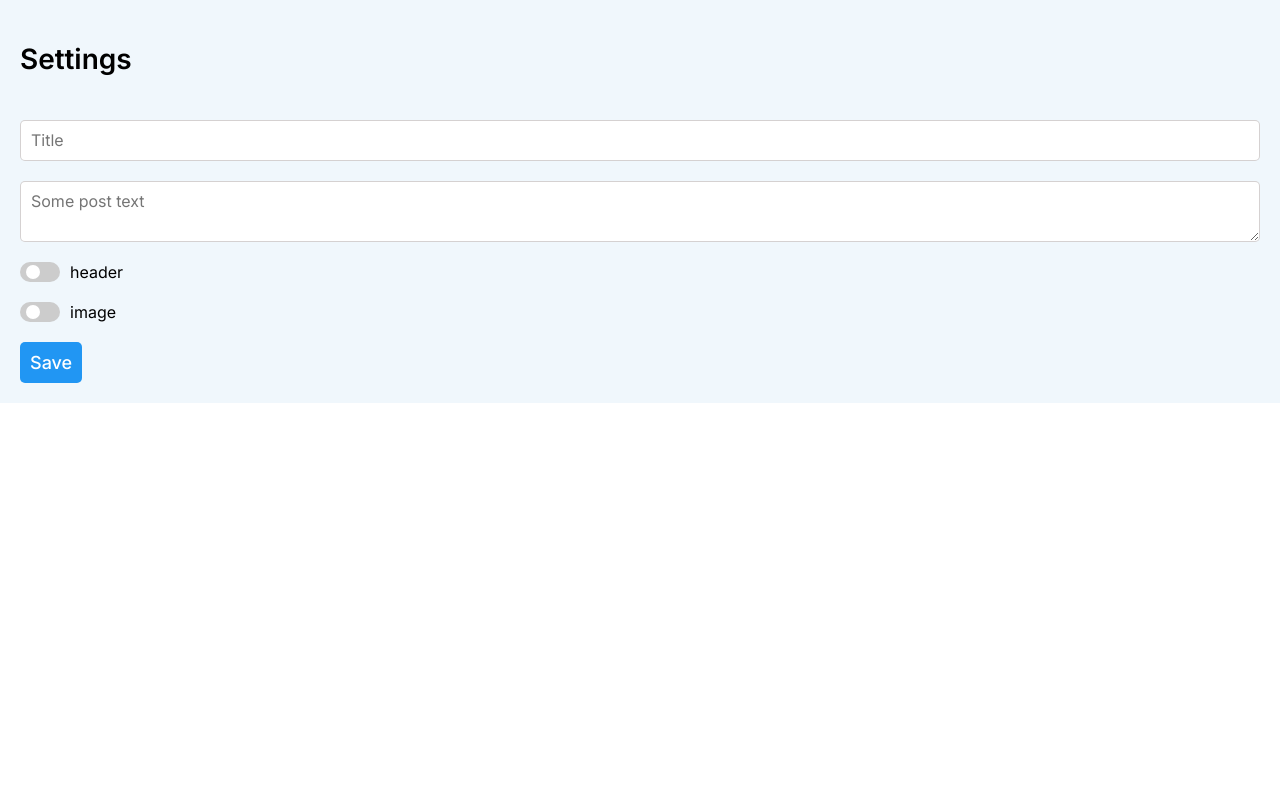
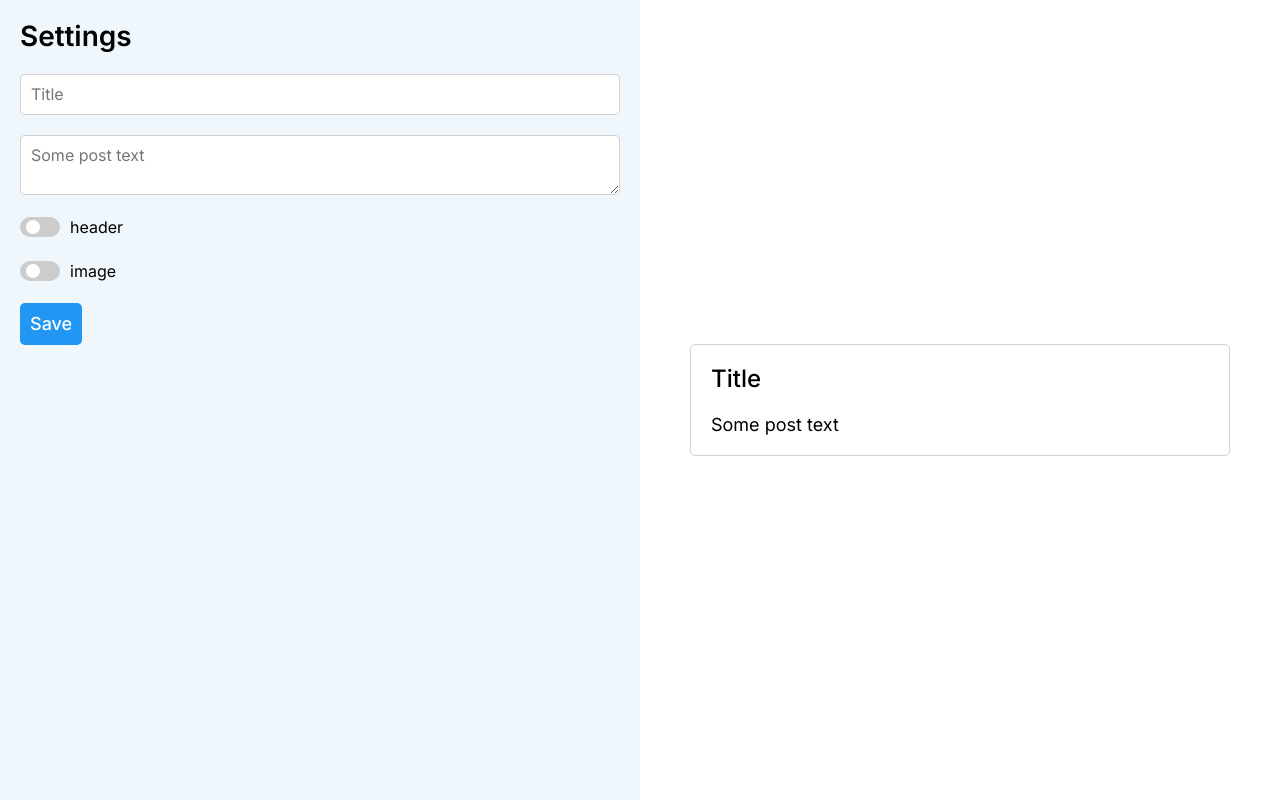
Before and after one commit to daminoki/test-react, a React (Create React App) app: page / in a window 1280 px wide. Built offline with nearby package versions, Linux system fonts and the light colour scheme.

Commit message:
add styles to post preview component

```diff
--- a/src/App.css
+++ b/src/App.css
@@ -1,5 +1,5 @@
 .container {
-    display: flex;
-    justify-content: center;
-    align-items: center;
+    display: grid;
+    grid-template-columns: 1fr 1fr;
+    min-height: inherit;
 }
--- a/src/components/PostEditor/PostEditor.module.scss
+++ b/src/components/PostEditor/PostEditor.module.scss
@@ -4,7 +4,6 @@
     flex-direction: column;
     gap: 20px;
     padding: 20px;
-    width: 100%;
 
     &__title {
         color: #000;
--- a/src/components/PostEditor/index.jsx
+++ b/src/components/PostEditor/index.jsx
@@ -21,7 +21,6 @@ const PostEditor = () => {
             setImgFieldShown(false);
         }
     }
-
 
     return (
         <form className={styles['post-editor']}>
--- /dev/null
+++ b/src/components/PostPreview/PostPreview.module.scss
@@ -0,0 +1,29 @@
+.post-preview {
+    display: flex;
+    justify-content: flex-start;
+    align-items: center;
+    padding: 50px;
+
+    &__wrapper {
+        display: flex;
+        flex-direction: column;
+        padding: 20px;
+        gap: 20px;
+        border: 1px solid #b9b3b39a;
+        width: 100%;
+        border-radius: 5px;
+    }
+
+    &__title {
+        color:  #000;
+        font-size: 24px;
+        line-height: 1.2;
+        font-weight: 500;
+    }
+
+    &__description {
+        color:  #000;
+        font-size: 18px;
+        line-height: 1.2;
+    }
+}
--- a/src/components/PostPreview/index.jsx
+++ b/src/components/PostPreview/index.jsx
@@ -1,6 +1,13 @@
+import styles from './PostPreview.module.scss';
+
 const PostPreview = () => {
     return (
-        <div></div>
+        <div className={styles['post-preview']}>
+            <div className={styles['post-preview__wrapper']}>
+                <h2 className={styles['post-preview__title']}>Title</h2>
+                <p className={styles['post-preview__description']}>Some post text</p>
+            </div>
+        </div>
     )
 }
 
--- a/src/index.css
+++ /dev/null
@@ -1,13 +0,0 @@
-body {
-  margin: 0;
-  font-family: -apple-system, BlinkMacSystemFont, 'Segoe UI', 'Roboto', 'Oxygen',
-    'Ubuntu', 'Cantarell', 'Fira Sans', 'Droid Sans', 'Helvetica Neue',
-    sans-serif;
-  -webkit-font-smoothing: antialiased;
-  -moz-osx-font-smoothing: grayscale;
-  box-sizing: border-box;
-}
-
-* {
-  font-family: Inter, Verdana, sans-serif;
-}
--- a/src/index.js
+++ b/src/index.js
@@ -1,6 +1,7 @@
 import React from 'react';
 import ReactDOM from 'react-dom/client';
-import './index.css';
+import './styles/index.css';
+import './styles/reset.scss';
 import App from './App';
 
 const root = ReactDOM.createRoot(document.getElementById('root'));
--- /dev/null
+++ b/src/styles/index.css
@@ -0,0 +1,7 @@
+body {
+  font-family: Inter, Verdana, sans-serif;
+}
+
+#root {
+  min-height: inherit;
+}
--- /dev/null
+++ b/src/styles/reset.scss
@@ -0,0 +1,87 @@
+/* Указываем box sizing */
+/* stylelint-disable */
+*,
+*::before,
+*::after {
+  box-sizing: border-box;
+}
+
+/* Убираем внутренние отступы */
+ul[class],
+ol[class] {
+  padding: 0;
+}
+
+/* Убираем внешние отступы */
+body,
+h1,
+h2,
+h3,
+h4,
+p,
+ul[class],
+ol[class],
+li,
+figure,
+figcaption,
+blockquote,
+dl,
+dd {
+  margin: 0;
+}
+
+/* Выставляем основные настройки по-умолчанию для body */
+body {
+  min-height: 100vh;
+  scroll-behavior: smooth;
+  text-rendering: optimizespeed;
+  -webkit-font-smoothing: antialiased;
+  line-height: 1.5;
+}
+
+/* Удаляем стандартную стилизацию для всех ul и il, у которых есть атрибут class */
+ul[class],
+ol[class] {
+  list-style: none;
+}
+
+/* Элементы a, у которых нет класса, сбрасываем до дефолтных стилей */
+a:not([class]) {
+  text-decoration-skip-ink: auto;
+}
+
+/* Упрощаем работу с изображениями */
+img {
+  max-width: 100%;
+  display: block;
+}
+
+/* Указываем понятную периодичность в потоке данных у article */
+article > * + * {
+  margin-top: 1em;
+}
+
+/* Наследуем шрифты для инпутов и кнопок */
+input,
+button,
+textarea,
+select {
+  font: inherit;
+}
+
+button {
+  padding: 0;
+  border: none;
+  background: none;
+  cursor: pointer;
+}
+
+/* Удаляем все анимации и переходы для людей, которые предпочитай их не использовать */
+@media (prefers-reduced-motion: reduce) {
+  * {
+    animation-duration: 0.01ms !important;
+    animation-iteration-count: 1 !important;
+    transition-duration: 0.01ms !important;
+    scroll-behavior: auto !important;
+  }
+}
```
